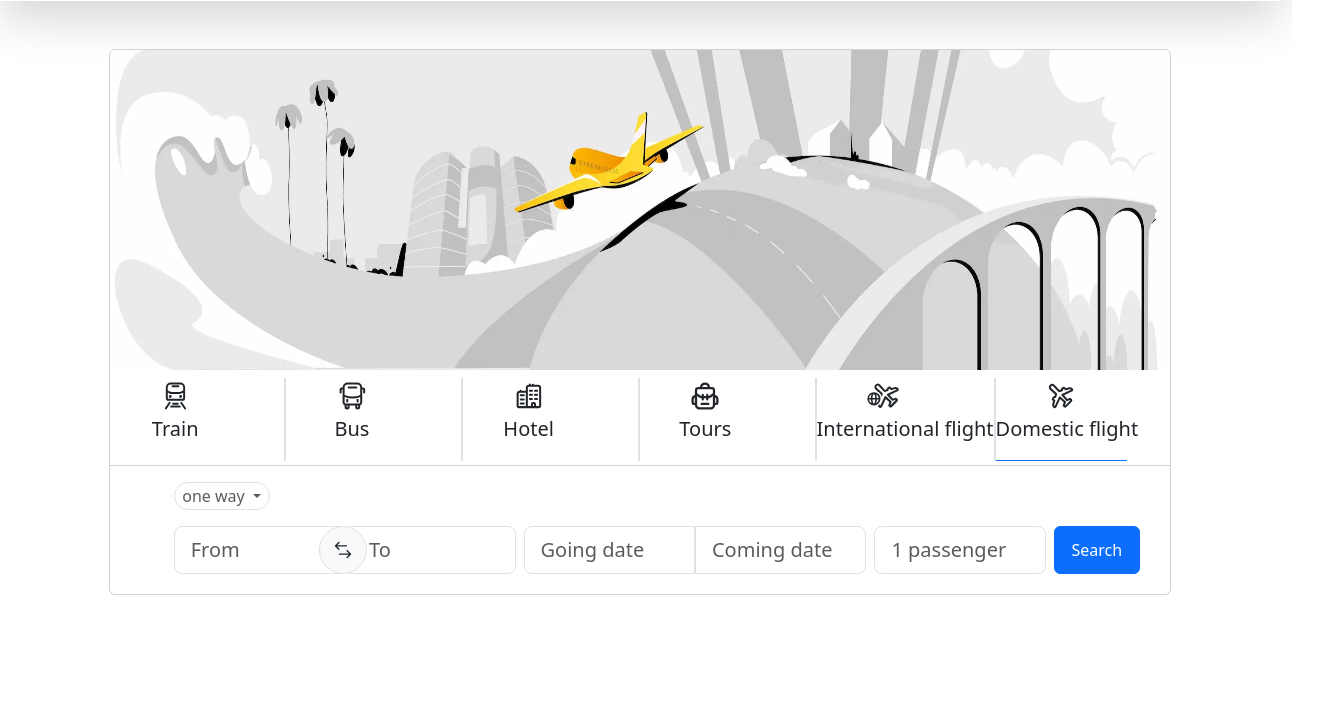
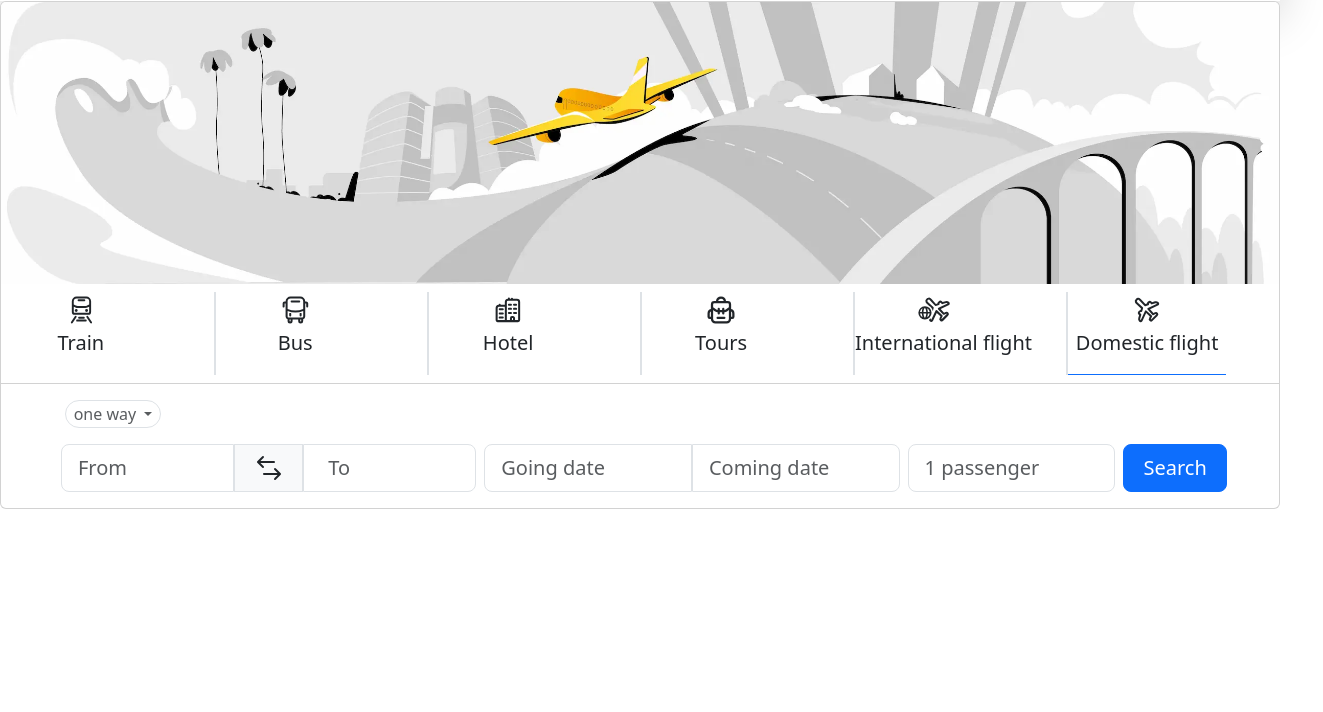
Before and after one commit to faran1385/Ticket-reservation, a website: page index.html in a window 1280 px wide. Shown: the part 88-800 px from the top of the page, 1323 px wide, since content can reach past the window. Drawn offline with nearby package versions, Linux system fonts and the light colour scheme.

Commit message:
set the card style to column for less then lg screen size

```diff
--- a/index.html
+++ b/index.html
@@ -83,14 +83,14 @@
         </div>
     </div>
 </header>
-<section class="mt-5">
+<section>
     <div class="row">
-        <div class="offset-md-1 col-md-10  col-10 offset-1">
+        <div class="col">
             <div class="card">
-                <img class="img-fluid card-img-top" src="images/flight1.webp" style="width: 100%; height: 20rem"/>
-                <div class="card-header d-flex bg-white px-0" style="height: 6rem">
+                <img class="img-fluid card-img-top" src="images/flight1.webp" style="width: 100%"/>
+                <div class="card-header d-flex bg-white px-0">
                     <ul class="nav w-100 d-flex justify-content-around align-baseline m-0">
-                        <li class="nav-item col justify-content-center  d-flex text-center ">
+                        <li class="nav-item col-lg-2 col-12  justify-content-center  d-flex text-center ">
                             <a class="page-link center default-cursor w-100" href="#">
                                 <div class="w-75 pointer-cursor  card-header-items-hover center">
                                     <svg viewBox="0 0 24 24" width="36px" height="36px" fill="currentColor"
@@ -102,7 +102,7 @@
                                 </div>
                             </a>
                         </li>
-                        <li class="nav-item col justify-content-center  border-start border-2 d-flex text-center  ">
+                        <li class="nav-item col-lg-2 col-12  justify-content-center  border-start border-2 d-flex text-center  ">
                             <a class="page-link default-cursor center w-100" href="#">
                                 <div class="w-75 pointer-cursor  card-header-items-hover center">
                                     <svg viewBox="0 0 24 24" width="36px" height="36px" fill="currentColor"
@@ -114,7 +114,7 @@
                                 </div>
                             </a>
                         </li>
-                        <li class="nav-item col justify-content-center  border-start border-2 d-flex text-center  ">
+                        <li class="nav-item col-lg-2 col-12  justify-content-center  border-start border-2 d-flex text-center  ">
                             <a class="page-link  default-cursor center w-100" href="#">
                                 <div class="w-75 rounded-3 pointer-cursor card-header-items-hover center">
                                     <svg viewBox="0 0 24 24" width="36px" height="36px" fill="currentColor"
@@ -126,7 +126,7 @@
                                 </div>
                             </a>
                         </li>
-                        <li class="nav-item col justify-content-center  border-start border-2 d-flex  text-center ">
+                        <li class="nav-item col-lg-2 col-12  justify-content-center  border-start border-2 d-flex  text-center ">
                             <a class="page-link center w-100 default-cursor" href="#">
                                 <div class="w-75  card-header-items-hover pointer-cursor center">
                                     <svg viewBox="0 0 24 24" width="36px" height="36px" fill="currentColor"
@@ -137,7 +137,7 @@
                                 </div>
                             </a>
                         </li>
-                        <li class="nav-item col justify-content-center border-start border-2 d-flex  text-center ">
+                        <li class="nav-item col-lg-2 col-12  justify-content-center border-start border-2 d-flex  text-center ">
                             <a class="page-link center w-100 default-cursor" href="#">
                                 <div class="w-75  card-header-items-hover pointer-cursor center">
                                     <svg viewBox="0 0 24 24" width="36px" height="36px" fill="currentColor"
@@ -150,7 +150,7 @@
                             </a>
                         </li>
                         </li>
-                        <li class="nav-item col justify-content-center  border-start border-2 d-flex text-center">
+                        <li class="nav-item col-lg-2 col-12  justify-content-center  border-start border-2 d-flex text-center">
                             <a class="page-link center w-100 default-cursor" href="#">
                                 <div class="w-75 border-bottom border-primary pointer-cursor center">
                                     <svg viewBox="0 0 24 24" width="36px" height="36px" fill="currentColor"
@@ -164,9 +164,9 @@
                         </li>
                     </ul>
                 </div>
-                <div class="card-body" style="height: 8rem">
+                <div class="card-body">
                     <div class="row">
-                        <div class="mx-5 mb-3">
+                        <div class="mx-5 mb-3 ">
                             <div class="dropdown">
                                 <button class="dropdown-toggle rounded-pill bg-white border border-1 text-muted"
                                         style="width: 6rem" data-bs-toggle="dropdown"
@@ -179,30 +179,33 @@
                                 </ul>
                             </div>
                         </div>
-                        <div class="input-group mx-5">
-                            <div class="col-md-2">
-                                <input type="text" class=" form-control-lg form-control" placeholder="From">
-                            </div>
-                            <span class="rounded-circle input-group-text position-absolute pointer-cursor"
-                                  style="width: 3rem;height: 3rem;left: 15%;">
-                                <svg viewBox="0 0 24 24" width="1.5rem" fill="currentColor"><path
+                        <div class="input-group d-flex justify-content-center">
+                            <div class="col-lg-4 col-11 input-group-custom d-flex ms-2">
+                                <div class="col-5 mb-lg-0 mb-4 ms-lg-0">
+                                    <input type="text" class=" form-control-lg form-control rounded-end-0"
+                                           placeholder="From">
+                                </div>
+                                <span class="input-group-text pointer-cursor col-2 rounded-0 d-flex justify-content-center" style="height: 3rem">
+                                <svg viewBox="0 0 24 24" width="2rem"  fill="currentColor"><path
                                         d="m16.96 12.157.07.063 3.75 3.75a.757.757 0 0 1 .06.067l-.06-.067a.748.748 0 0 1 .22.53v.025a.728.728 0 0 1-.003.039L21 16.5a.747.747 0 0 1-.147.446l-.01.014-.008.01-.055.06-3.75 3.75a.75.75 0 0 1-1.123-.99l.063-.07 2.469-2.47H8.25a.75.75 0 0 1-.087-1.495l.087-.005h10.189l-2.47-2.47a.75.75 0 0 1-.062-.99l.063-.07a.75.75 0 0 1 .99-.063ZM8.03 3.22a.75.75 0 0 1 .063.99l-.063.07-2.47 2.47h10.19a.75.75 0 0 1 .088 1.495l-.088.005H5.56l2.47 2.47a.75.75 0 0 1 .063.99l-.063.07a.75.75 0 0 1-.99.063l-.07-.063-3.75-3.75-.055-.06a.644.644 0 0 1-.005-.007l.06.067A.756.756 0 0 1 3 7.5v-.014a.47.47 0 0 1 .003-.053L3 7.5a.756.756 0 0 1 .22-.53l3.75-3.75a.75.75 0 0 1 1.06 0Z"></path></svg>
                             </span>
-                            <div class="col-md-2">
-                                <input type="text" class="form-control-lg form-control ps-4" placeholder="To">
+                                <div class="col-5">
+                                    <input type="text" class="form-control-lg form-control ps-4 rounded-start-0"
+                                           placeholder="To">
+                                </div>
                             </div>
-                            <div class="col-md-4 ms-2 d-flex">
+                            <div class="col-lg-4 col-11 ms-2 d-flex mb-lg-0 mb-4">
                                 <input type="text" class=" form-control-lg form-control w-50 rounded-end-0"
                                        placeholder="Going date">
                                 <input type="text" class=" form-control-lg form-control w-50 rounded-start-0"
                                        placeholder="Coming date">
                             </div>
-                            <div class="col-md-2 ms-2">
+                            <div class="col-lg-2 col-11 ms-2 mb-lg-0 mb-4">
                                 <input type="text" class=" form-control-lg form-control" placeholder="1 passenger">
                             </div>
-                            <div class="col-md-1 ms-2 d-grid">
+                            <div class="col-lg-1 col-11 ms-2">
                                 <a class="d-grid">
-                                    <button class="btn btn-primary">Search</button>
+                                    <button class="btn btn-primary btn-lg">Search</button>
                                 </a>
                             </div>
                         </div>
```
